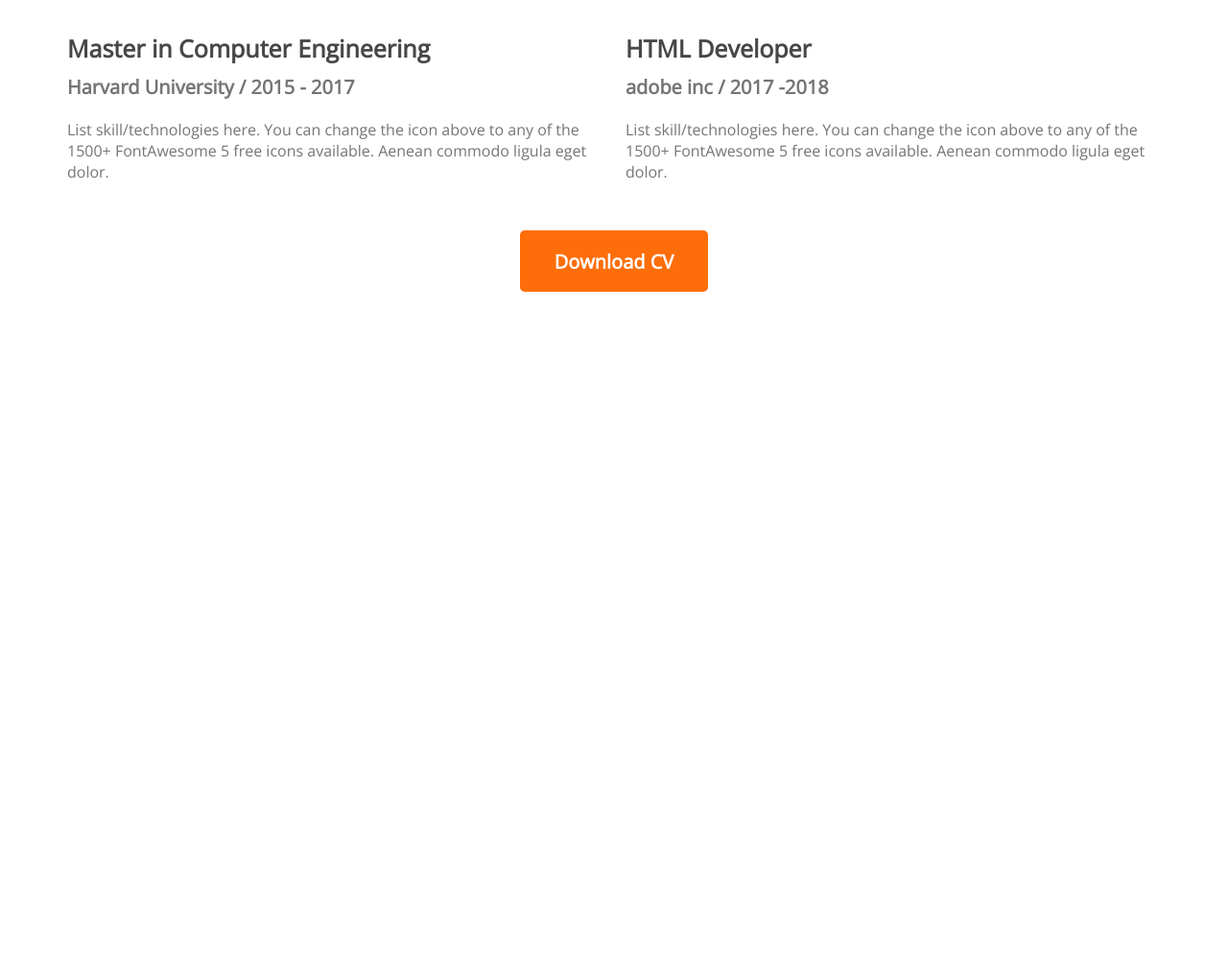
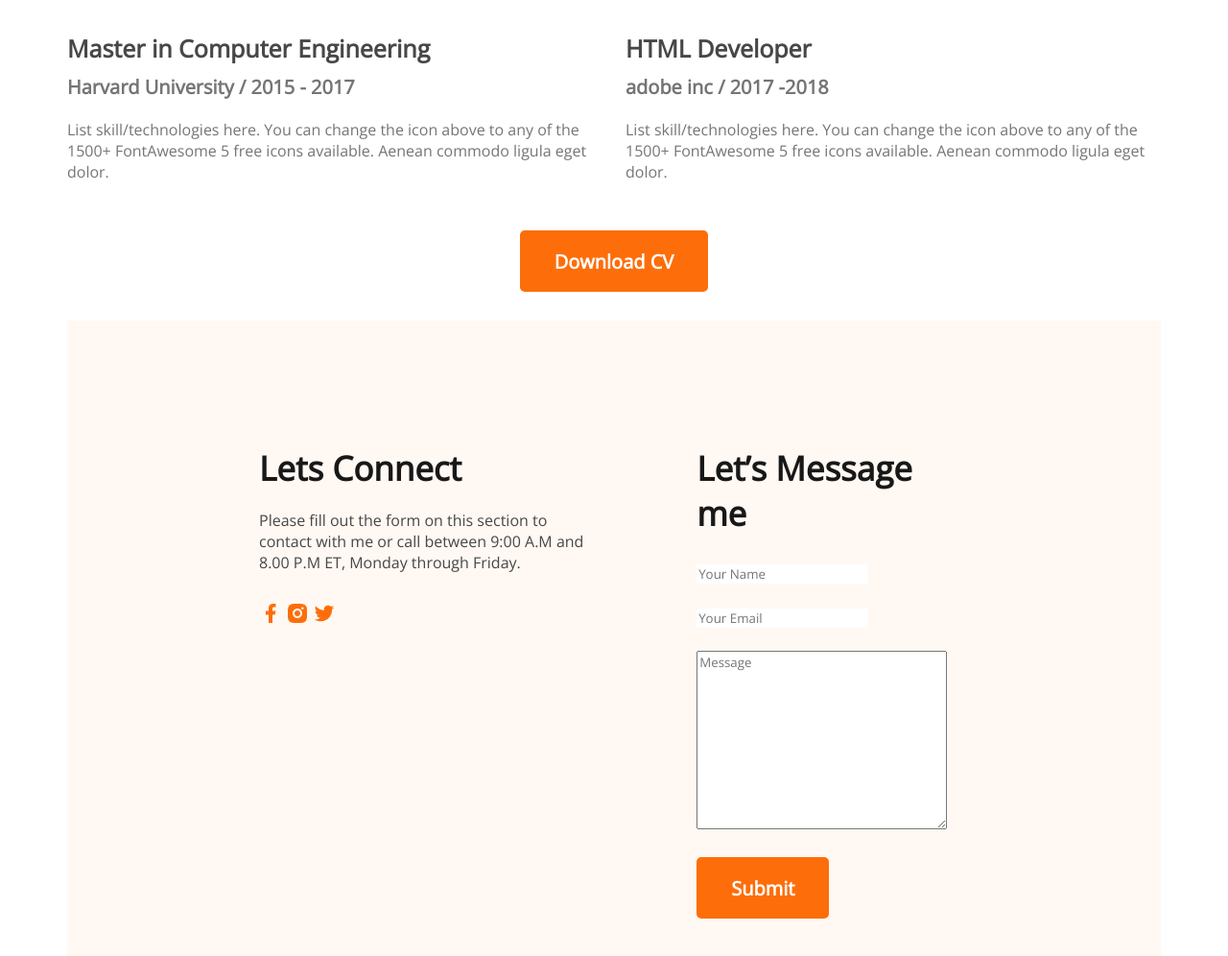
Before and after one commit to najmul080/developer-portfolio, a plain HTML site: page index.html in a window 1280 px wide. Shown: the part 3004-4000 px from the top of the page at 96% size. Before the commit the page ends 3308 px from the top, so only its background shows below. Drawn offline with nearby package versions, Linux system fonts and the light colour scheme.

Commit message:
first commit

```diff
--- a/index.html
+++ b/index.html
@@ -145,6 +145,28 @@
                 <button class="btn-color">Download CV</button>
             </div>
         </section>
+        <section class="lastpart">
+            <div class="lastpart1">
+                <div>
+                <h3 class="titlelastpart">Lets Connect</h3>
+                <p class="lastpartdis">Please fill out the form on this section to contact with me or call between 9:00 A.M and 8.00 P.M ET, Monday through Friday.</p>
+                <img src="images/icons/facebook.png" alt="">
+                <img src="images/icons/insta.png" alt="">
+                <img src="images/icons/twitter.png" alt="">
+            </div>
+            <div class="najmul">
+                <h3 class="robin">Let’s Message me</h3>
+                <form action="">
+                    <input type="text" name="" id="name" placeholder="Your Name">
+                    <input type="Email" name="" id="" placeholder="Your Email">
+                    <textarea name="" id="" cols="30" rows="10"placeholder="Message"></textarea>
+                    <input class="btn-color" type="submit" value="Submit">
+                </form>
+
+            </div>
+            </div>
+
+        </section>
 
 
     </main>
--- a/styles/portfolio.css
+++ b/styles/portfolio.css
@@ -201,3 +201,45 @@ border-bottom: #181818;
     text-align: center;
     margin-top: 50px;
 }
+.lastpart{
+    background: #FFF8F3;
+    padding: 130px 200px;
+    margin-top: 30px;
+
+}
+.lastpart1{
+    display: flex;
+    gap: 117px;
+
+}
+
+.lastpart .titlelastpart{
+    text-align: left;
+}
+.robin{
+    font-weight: 700;
+font-size: 35px;
+color: #181818;
+margin-bottom: 28px;
+}
+input{
+    margin-bottom: 24px;
+    border: 0px;
+
+
+}
+textarea{
+    margin-bottom: 24px;
+}
+.titlelastpart{
+    font-weight: 700;
+font-size: 35px;
+color: #181818;
+margin-bottom: 20px;
+}
+.lastpartdis{
+    font-weight: 400;
+font-size: 16px;
+color: #474747;
+margin-bottom: 30px;
+}
```
